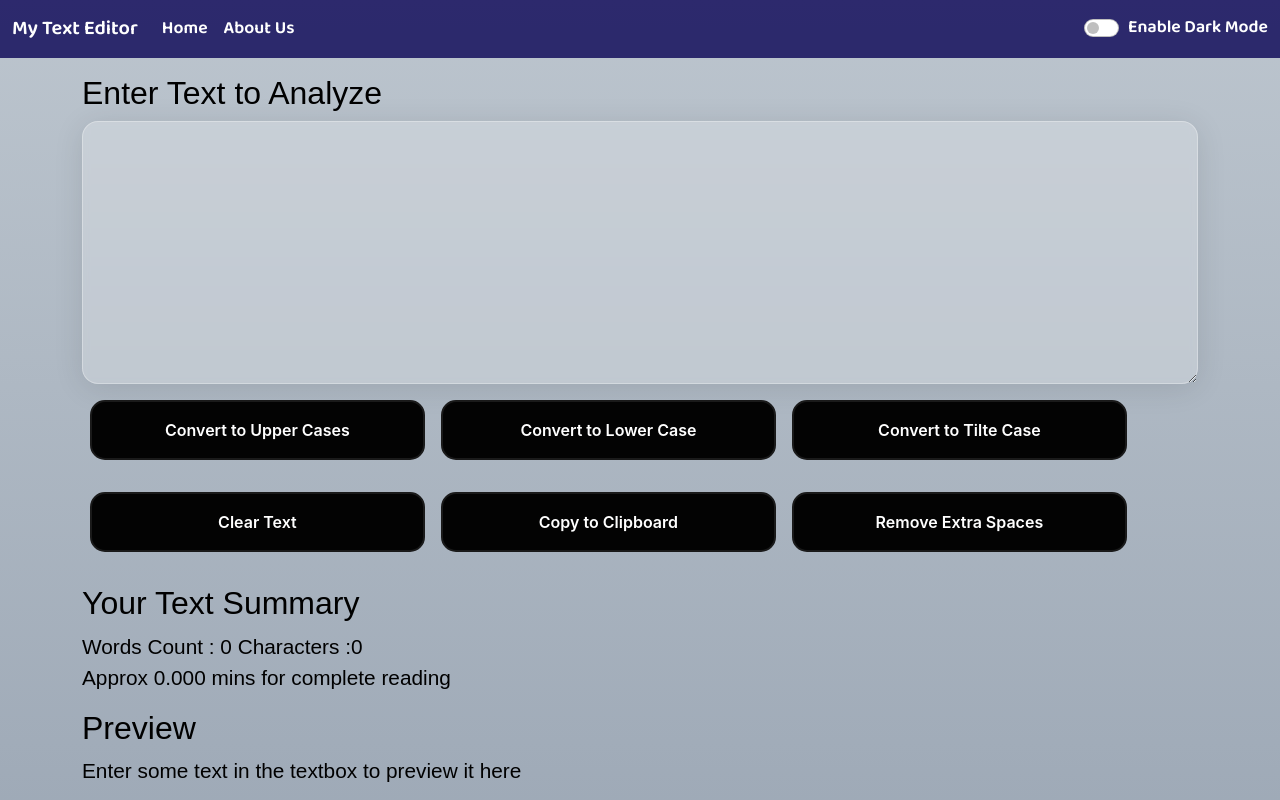
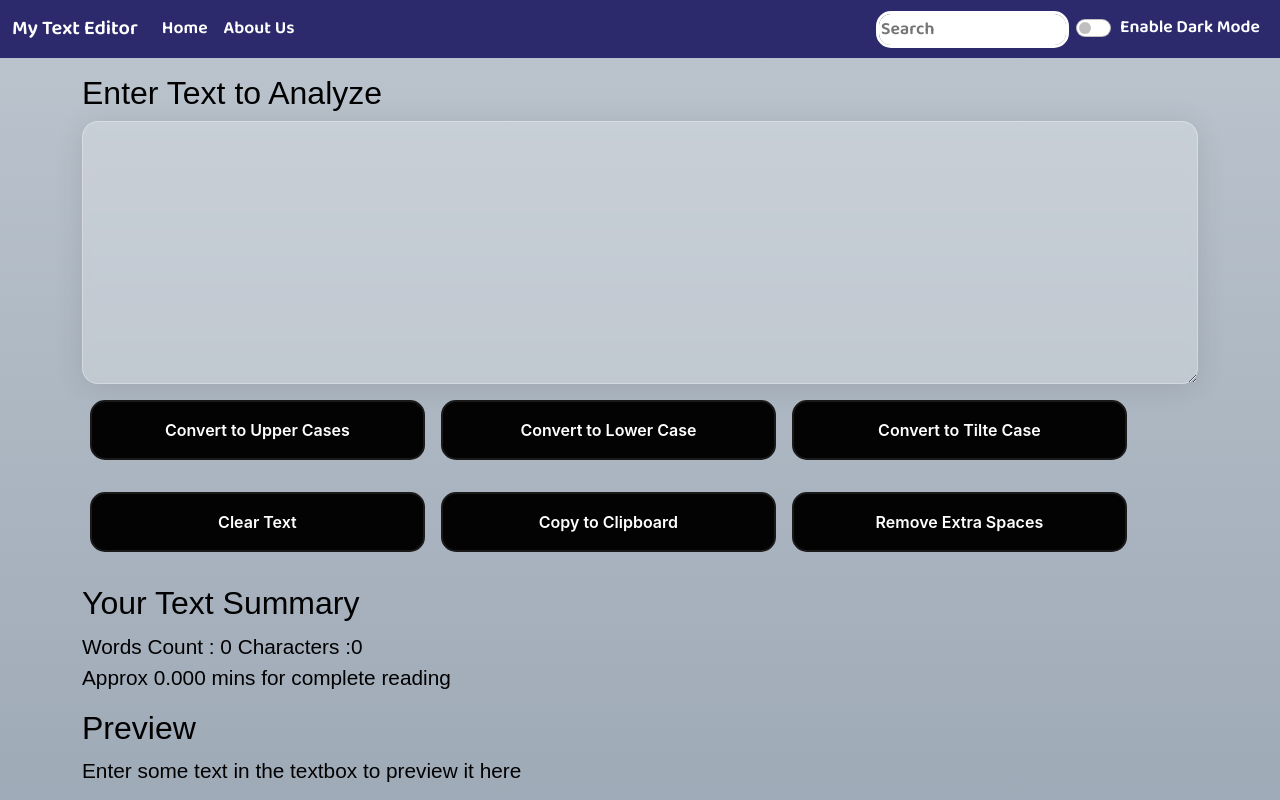
Before and after one commit to SavinderSingh77/My-Text-Editor, a React (Create React App) app: page / in a window 1280 px wide. Shown: the top 800 px of the page. Built offline with nearby package versions, Linux system fonts and the light colour scheme; a web font is replaced by a local one.

Commit message:
search bar added

```diff
--- a/src/components/Navbar.js
+++ b/src/components/Navbar.js
@@ -23,8 +23,12 @@ export default function Navbar(props) {
         <li className="nav-item">
           <a className="nav-link active" style = {{color:props.mode === 'light'?'white':'black'}} aria-current="page" href="/">{props.about}</a>
         </li>
+
       </ul>
-      <div className="form-check form-switch">
+      <form className="form-inline max-2 my-2 my-lg-0">
+      <input className=" mr-sm-2" type="search" placeholder="Search" aria-label="Search"  style = {{background:props.mode === 'light'?'white':'white',outline:'3px solid white',color:'black', borderRadius:'14px',height:'2.2rem'}}/>
+    </form>
+      <div className="form-check form-switch mx-2">
   <input onClick={props.toggleMode} className="form-check-input" type="checkbox" role="switch" id="flexSwitchCheckDefault"/>
   <label className="form-check-label" htmlFor ="flexSwitchCheckDefault" style = {{color:props.mode === 'light'?'white':'black'}}>{props.mode === 'light'?'Enable Dark Mode':'Enable Light Mode'}</label>
 </div>
```
